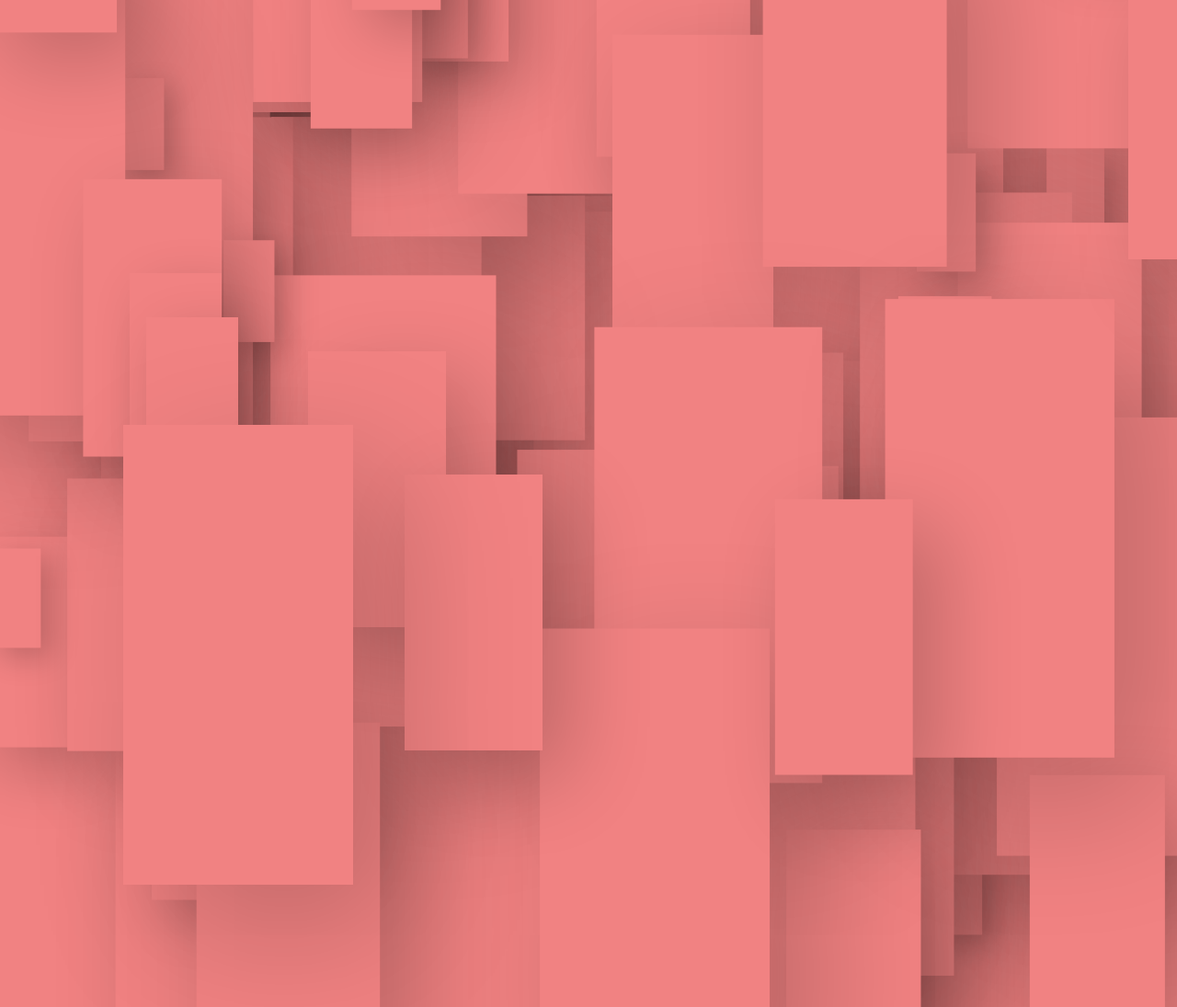
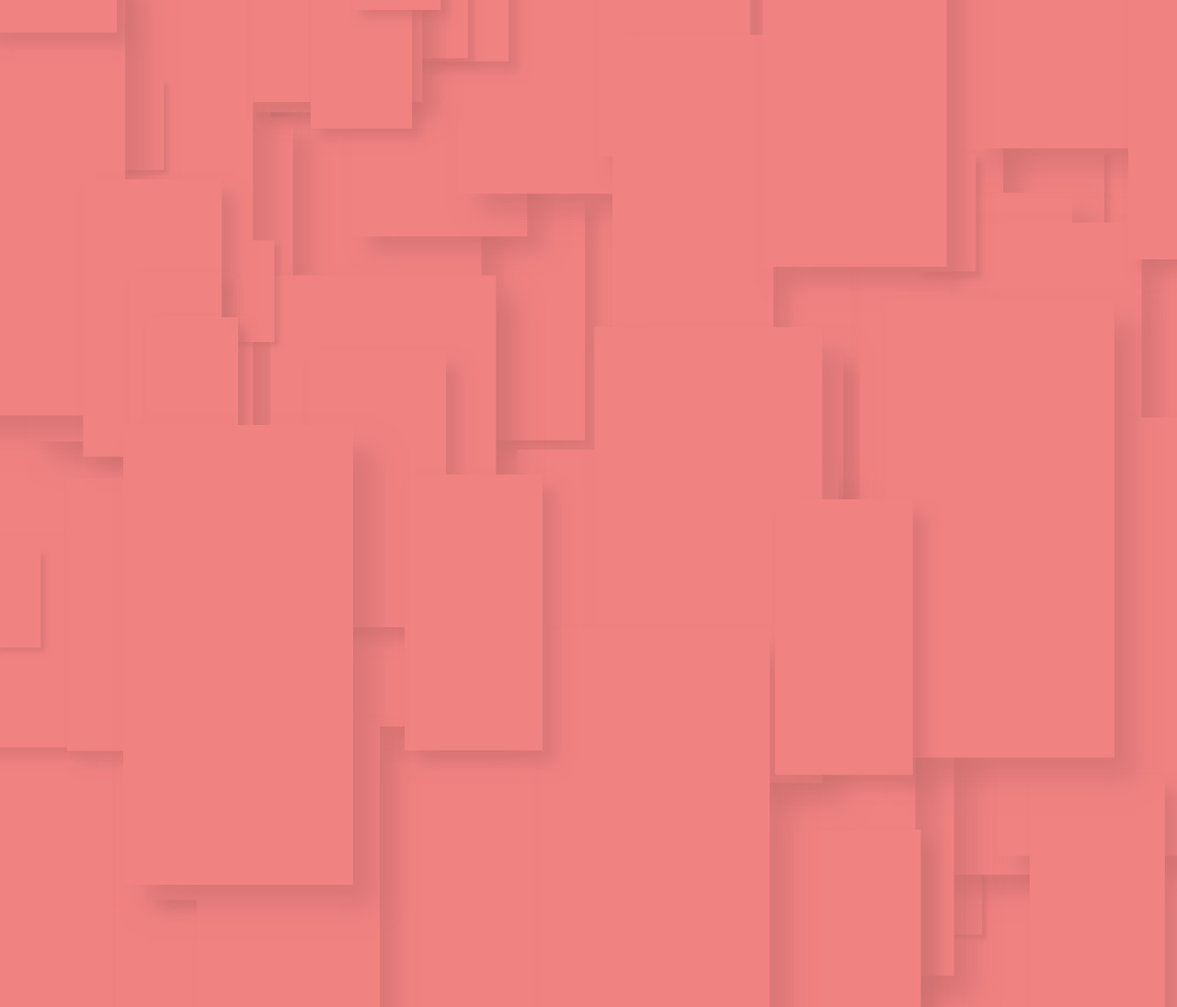
Before and after one commit to nouryy17/Animation, a plain HTML site: page Anime JS Background Animation Effects/index.html in a window 1280 px wide. Shown: the top 1095 px of the page at 92% size. Drawn offline with Linux system fonts and the light colour scheme.

Commit message:
Add better formatting to animate

```diff
--- a/Anime JS Background Animation Effects/style.css
+++ b/Anime JS Background Animation Effects/style.css
@@ -22,7 +22,7 @@ body{
     width: 50px;
     height: 100px;
     background-color: #f18282;
-    box-shadow: 10px 10px 30px rgba(0, 0, 0, 0.2);
+    box-shadow: 5px 5px 5px rgba(205, 111, 111, 0.571);
     display: flex;
     justify-content: center;
     align-items: center;
```
